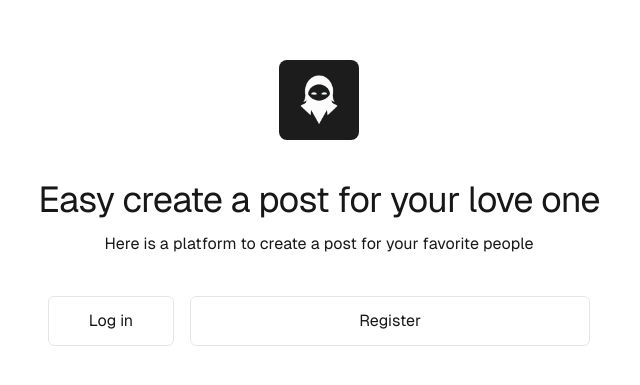
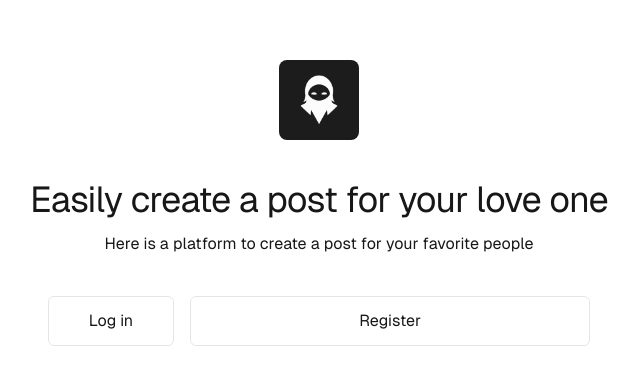
Before and after one commit to Jays0x/post-app-full-app, a Next.js app: page / in a window 1280 px wide. Shown: the part 197-582 px from the top of the page, without its empty margins (321-961 px from the left). Built offline with nearby package versions, Linux system fonts and the light colour scheme.

Commit message:
Fixed typo error

```diff
--- a/app/page.js
+++ b/app/page.js
@@ -13,7 +13,7 @@ export default function Home() {
       className="rounded-lg mb-10"
       />
 
-     <h1 className="text-4xl mb-3 tracking-tight">Easy create a post for your love one</h1>
+     <h1 className="text-4xl mb-3 tracking-tight">Easily create a post for your love one</h1>
      <p className="mb-10">
        Here is a platform to create a post for your favorite people
      </p>
```
